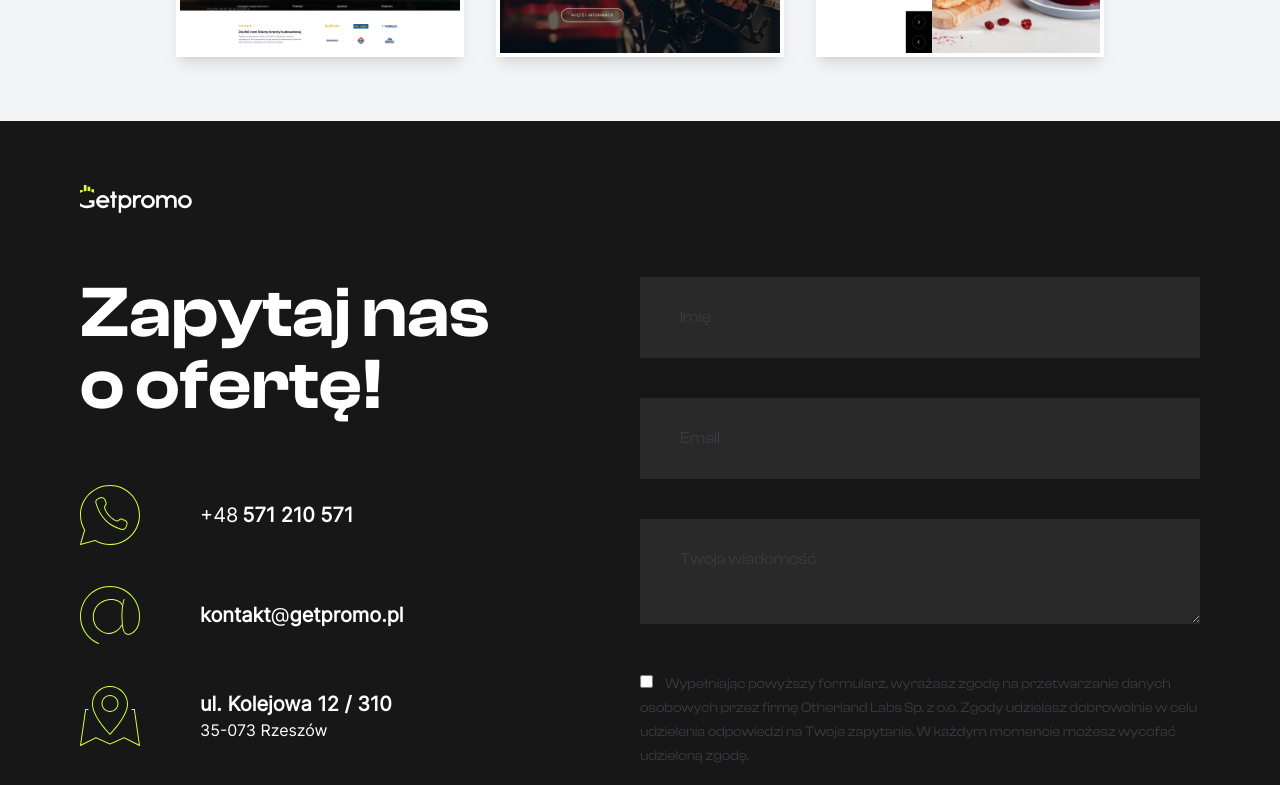
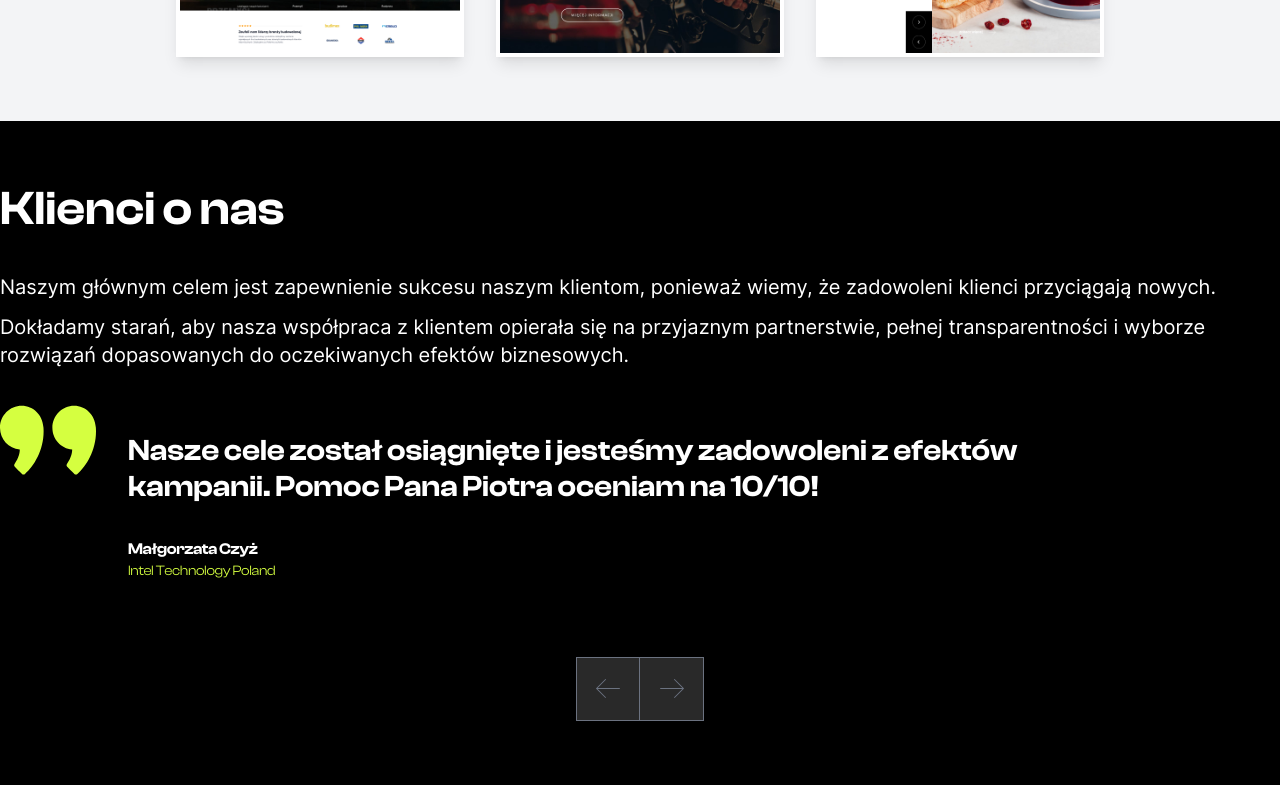
Before and after one commit to PGodzien/getpromo-nowa-strona, a Next.js app: page /strony-internetowe in a window 1280 px wide. Shown: the part 5540-6325 px from the top of the page. Built offline with nearby package versions, Linux system fonts and the light colour scheme; a web font is replaced by a local one.

Commit message:
Update page.tsx

```diff
--- a/app/strony-internetowe/page.tsx
+++ b/app/strony-internetowe/page.tsx
@@ -28,6 +28,7 @@ import adblue from "../../public/adblue.jpg";
 import transbet from "../../public/transbet.jpg";
 import agrofruct from "../../public/agrofruct.jpg";
 import CtaFooter from "../components/ctaFooter";
+import { Testimonials } from "../components/testimonials";
 
 export default function Strony() {
   return (
@@ -254,6 +255,7 @@ export default function Strony() {
           <Image className="xl:border-4 border-2 border-white shadow-lg" alt="Strona dla producenta przetworów owocowych" src={agrofruct} />
         </div>
       </section>
+      <Testimonials />
       <CtaFooter />
     </>
   );
```
